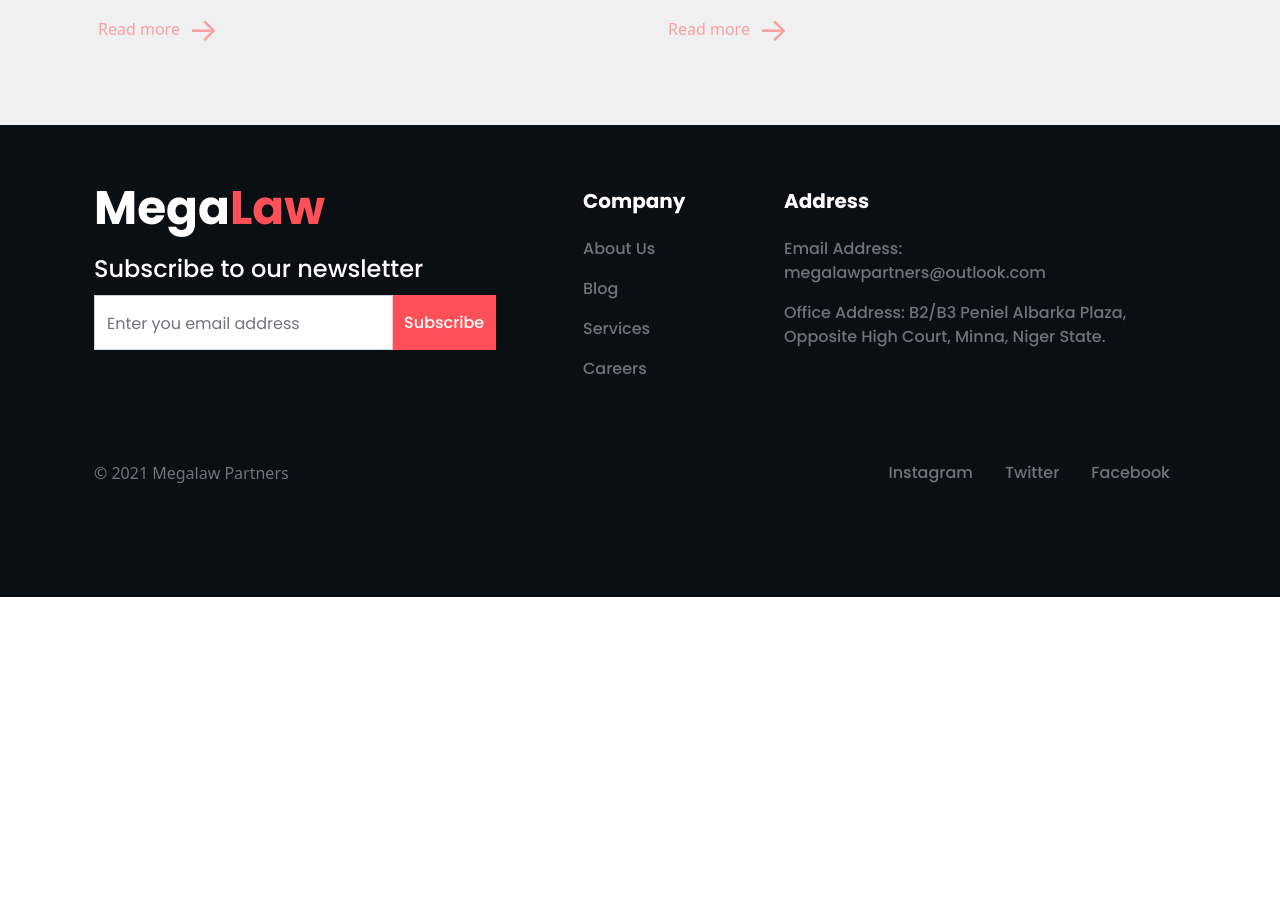
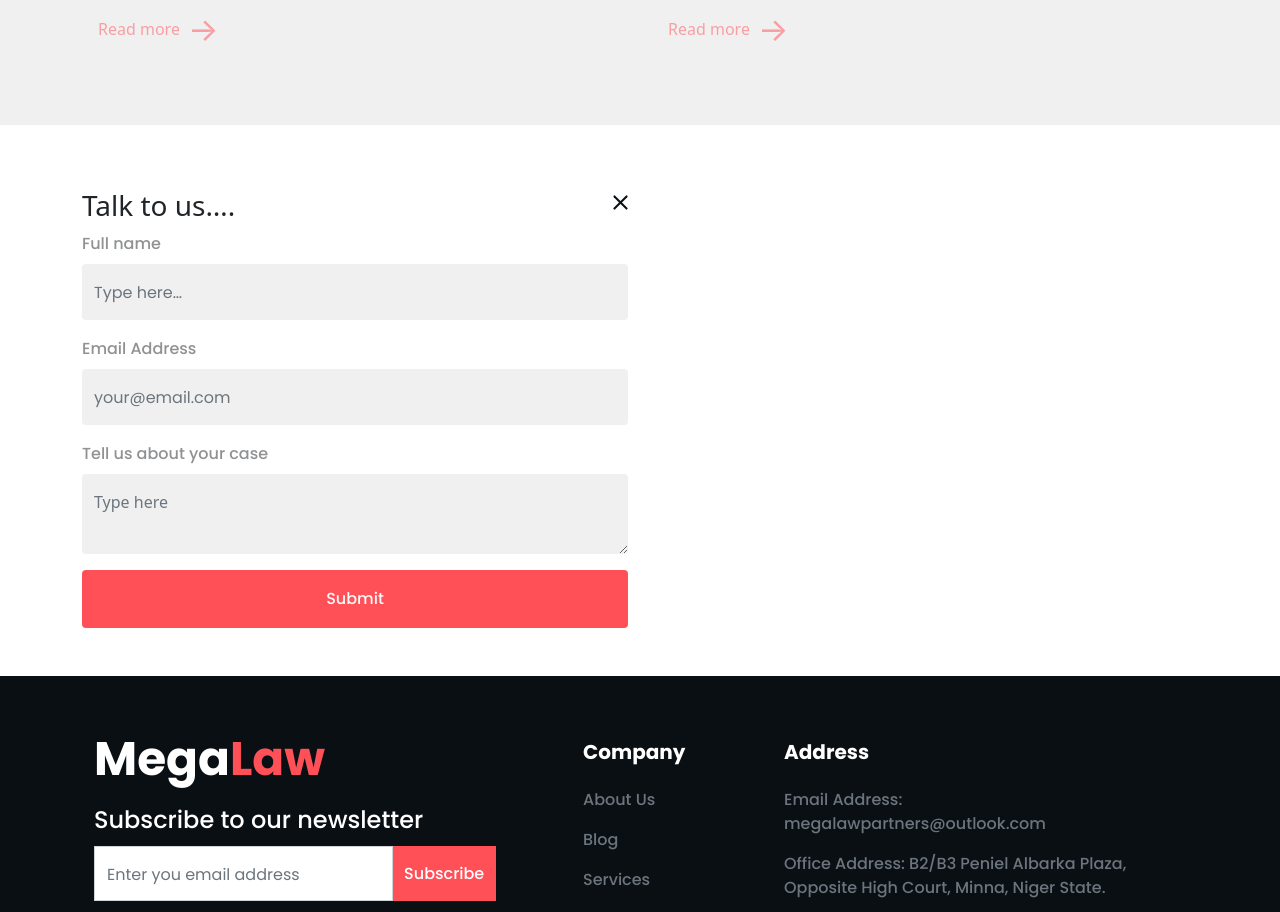
Before and after one commit to adaji025/MegaLaw, a Next.js app: page / in a window 1280 px wide. Shown: the part 3420-4332 px from the top of the page. Before the commit the page ends 4017 px from the top, so only its background shows below. Built offline with nearby package versions, Linux system fonts and the light colour scheme.

Commit message:
created contact component and install react modal

```diff
--- /dev/null
+++ b/components/Contact/Contact.js
@@ -0,0 +1,41 @@
+import React from "react";
+
+const Contact = () => {
+  return (
+    <div>
+      <div className="container py-5">
+        <div className="row">
+          <div className="col-md-6">
+            <div className="d-flex justify-content-between pt-3">
+              <h3>Talk to us….</h3>
+              <span>
+                <img
+                  src="./img/togglerClose.svg"
+                  alt="close"
+                  className="img-fluid"
+                />
+              </span>
+            </div>
+            <form>
+              <div className="form-group">
+                  <label htmlFor="name" className="poppins-medium opacity-50 pb-2">Full name</label>
+                <input type="text" id="name" className="form-control mb-3 py-3 border-0 ash-bg" placeholder="Type here…" />
+              </div>
+              <div className="form-group">
+                  <label htmlFor="email" className="poppins-medium opacity-50 pb-2">Email Address</label>
+                <input type="text" id="email" className="form-control mb-3 py-3 border-0 ash-bg" placeholder="your@email.com" />
+              </div>
+              <div className="form-group">
+                  <label htmlFor="message" className="poppins-medium opacity-50 pb-2">Tell us about your case</label>
+                  <textarea name="message" id="message" className="form-control mb-3 py-3 border-0 ash-bg" placeholder="Type here"></textarea>
+              </div>
+              <button type="submit" className="btn tomato-bg form-control text-light poppins-medium py-3">Submit</button>
+            </form>
+          </div>
+        </div>
+      </div>
+    </div>
+  );
+};
+
+export default Contact;
--- a/package.json
+++ b/package.json
@@ -14,6 +14,7 @@
     "react": "17.0.2",
     "react-bootstrap": "^2.1.1",
     "react-dom": "17.0.2",
+    "react-modal": "^3.14.4",
     "react-reveal": "^1.2.2",
     "react-tsparticles": "^1.39.2"
   },
--- a/pages/index.js
+++ b/pages/index.js
@@ -1,6 +1,6 @@
 import Head from "next/head";
 import Link from "next/link";
-import Fade from 'react-reveal/Fade';
+import Modal from "react-modal";
 import AOS from 'aos';
 import 'aos/dist/aos.css';
 import Footer from '../components/Footer/Footer'
@@ -10,6 +10,7 @@ import particlesConfig from "../config/ParticleConfig";
 import Particles from "react-tsparticles";
 import { useEffect } from "react";
 import Navbar from "../components/Nav/Navbar";
+import Contact from "../components/Contact/Contact";
 
 export default function Home() {
   useEffect(() => {
@@ -21,7 +22,7 @@ export default function Home() {
   return (
     <div className={styles.container}>
       <Head>
-        <title>MegaLaw - Home</title>
+        <title>MegaLaw</title>
         <meta name="description" content="Generated by create next app" />
         <link rel="icon" href="/favicon.ico" />
       </Head>
@@ -289,6 +290,8 @@ export default function Home() {
           </div>
         </div>
       </section>
+
+      <Contact />
       <Footer />
     </div>
   );
--- a/styles/globals.css
+++ b/styles/globals.css
@@ -24,6 +24,9 @@
 }
 .tomato-bg {
     background: var(--mega-law-tomato) !important;
+}
+.ash-bg {
+    background: var(--mega-law-ash) !important;
 }
 .tomato-color {
     color: var(--mega-law-tomato);
```
Also changed, not shown: components/Modal/Modal.js (added), public/img/togglerClose.svg, 1 other file (tests, documents, lock files or other folders).
